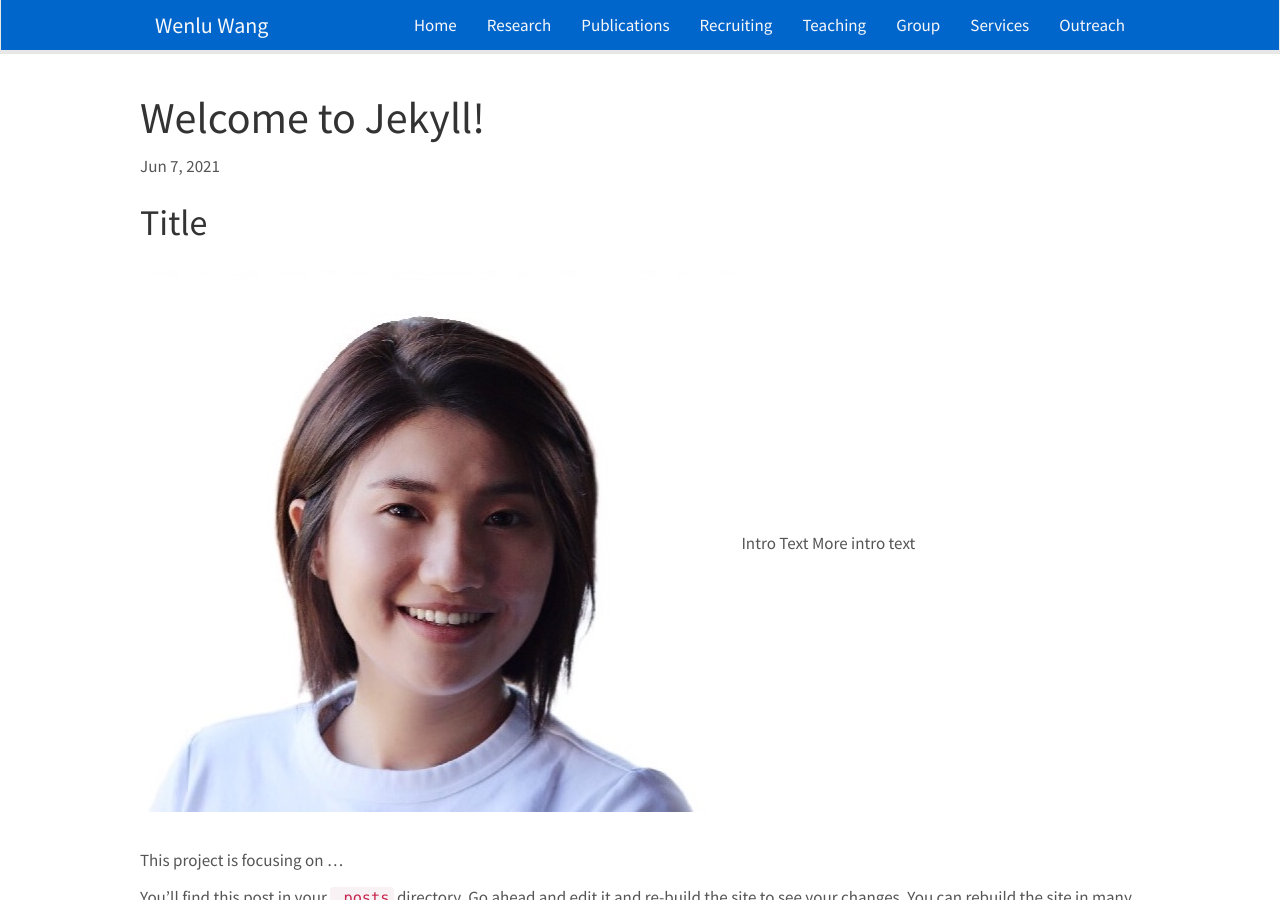
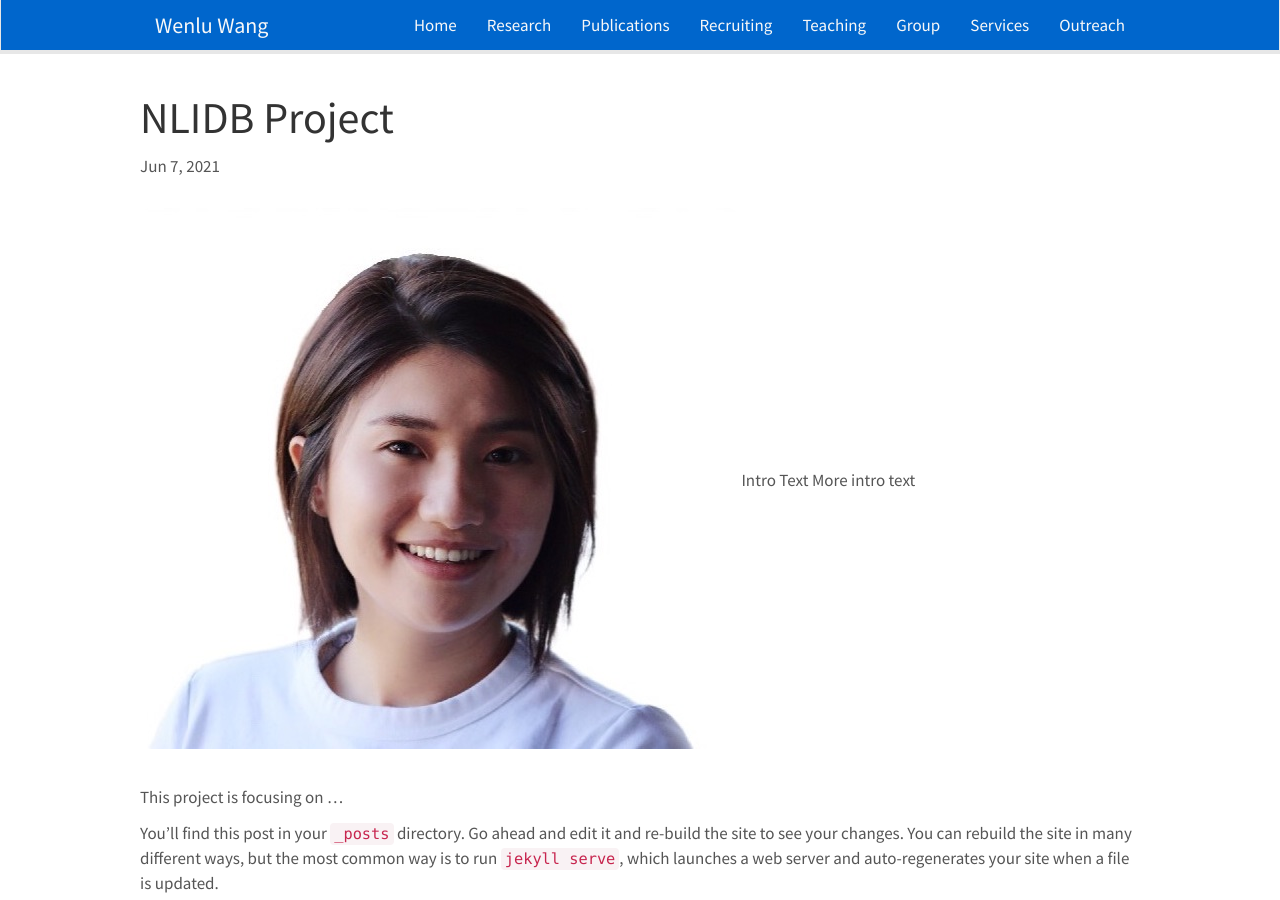
Before and after one commit to WENLU-W/WENLU-W.github.io, a Jekyll site: the page built from docs/_posts/2021-06-22-project1.md, in a window 1280 px wide and 900 px high. Built offline with Jekyll 4.4.1, drawn with Linux system fonts in a browser that asks for light colours; nearby versions of some CDN libraries.

Commit message:
Update 2021-06-22-project1.md

```diff
--- a/docs/_posts/2021-06-22-project1.md
+++ b/docs/_posts/2021-06-22-project1.md
@@ -1,11 +1,9 @@
 ---
 layout: post
-title:  "Welcome to Jekyll!"
+title:  "NLIDB Project"
 date:   2021-06-07 13:27:04 -0400
 categories: Project
 ---
-
-## Title
 
 ![Image alt]({{ site.url }}{{ site.baseurl }}/images/wenlu.jpg "image title")
 Intro Text
```
